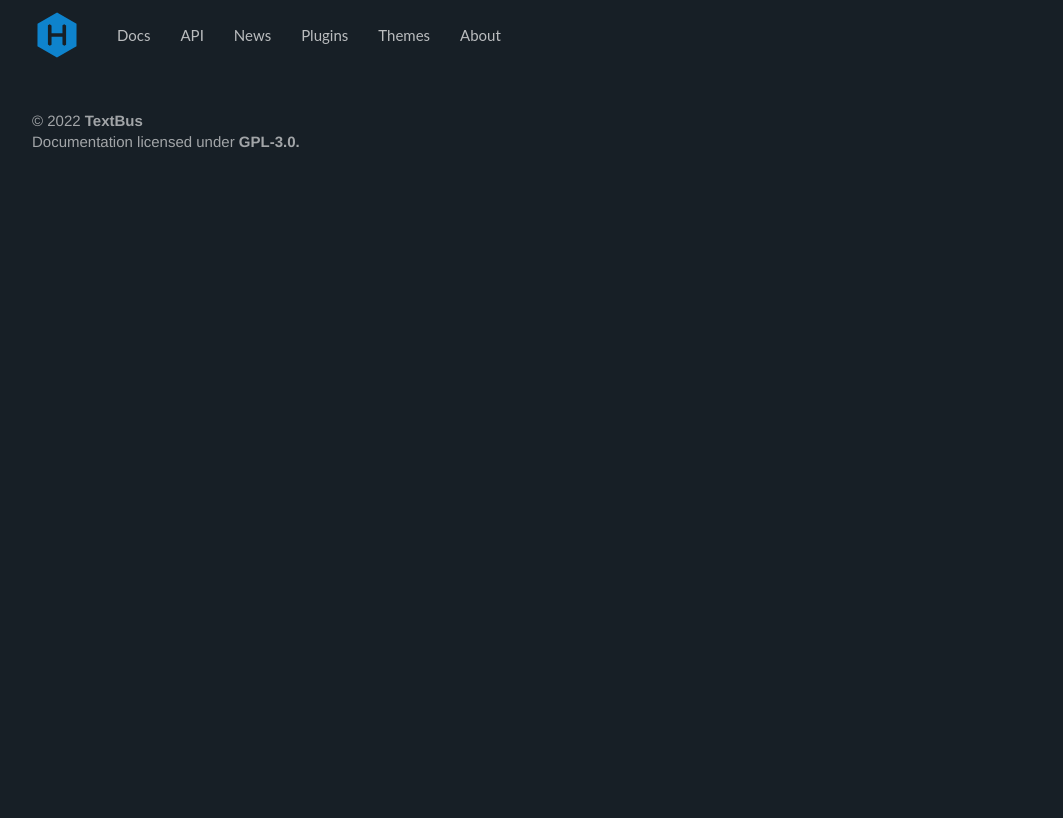
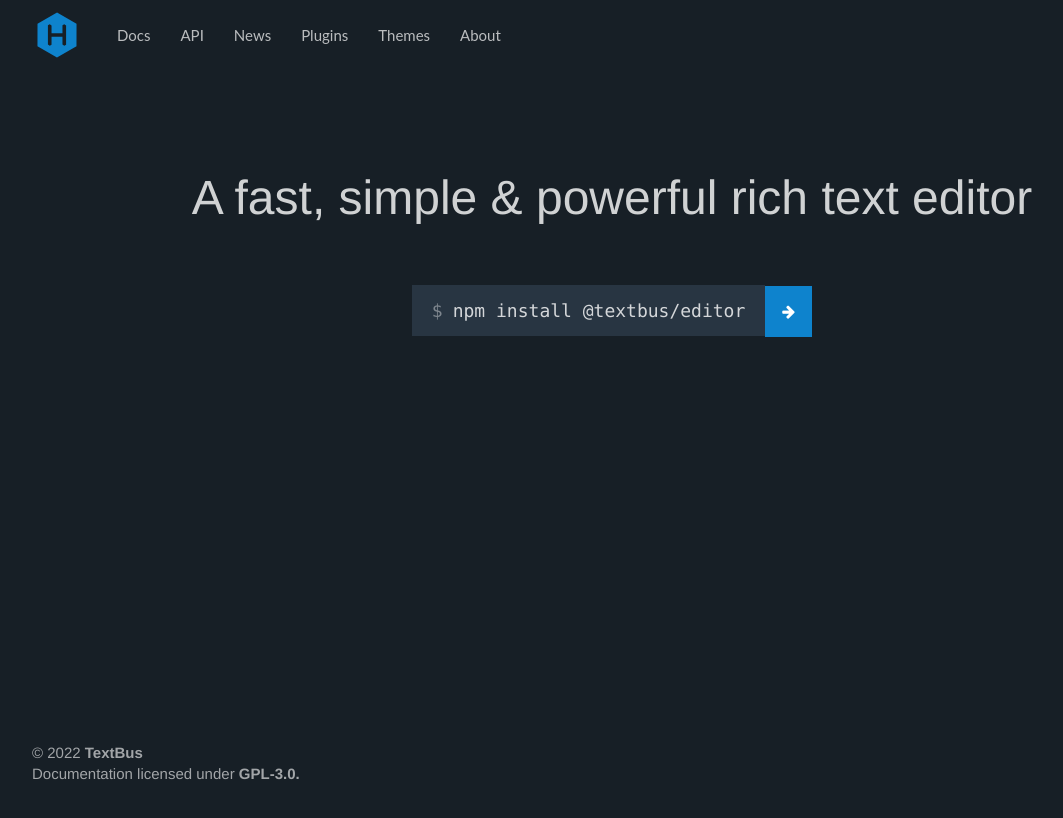
Before and after one commit to textbus/textbus.io, a Vue app: page / in a window 1280 px wide. Shown: the top 818 px of the page, without its empty margins (28-1091 px from the left). Built offline with nearby package versions, Linux system fonts and the light colour scheme.

Commit message:
feat: 增加标题介绍

```diff
--- a/package.json
+++ b/package.json
@@ -7,6 +7,7 @@
     "build": "vue-cli-service build"
   },
   "dependencies": {
+    "font-awesome": "^4.7.0",
     "vue": "^3.0.0",
     "vue-router": "^4.0.0-0"
   },
--- a/public/index.html
+++ b/public/index.html
@@ -1,17 +1,32 @@
 <!DOCTYPE html>
 <html lang="">
+
 <head>
   <meta charset="utf-8">
   <meta http-equiv="X-UA-Compatible" content="IE=edge">
   <meta name="viewport" content="width=device-width,initial-scale=1.0">
   <link rel="icon" href="<%= BASE_URL %>favicon.ico">
-    <title><%= htmlWebpackPlugin.options.title %></title>
+  <title>
+    <%= htmlWebpackPlugin.options.title %>
+  </title>
+  <style>
+    body {
+      margin: 0px;
+      background: #171f26;
+      color: #444;
+      text-rendering: optimizeLegibility;
+      -webkit-font-smoothing: antialiased;
+    }
+  </style>
 </head>
+
 <body>
   <noscript>
-      <strong>We're sorry but <%= htmlWebpackPlugin.options.title %> doesn't work properly without JavaScript enabled. Please enable it to continue.</strong>
+    <strong>We're sorry but <%= htmlWebpackPlugin.options.title %> doesn't work properly without JavaScript enabled.
+        Please enable it to continue.</strong>
   </noscript>
   <div id="app"></div>
   <!-- built files will be auto injected -->
 </body>
+
 </html>
--- a/src/App.vue
+++ b/src/App.vue
@@ -5,16 +5,19 @@ import Footer from './views/footer/footer.vue'
 
 <template>
   <Header />
-  <router-view />
+  <div class="middle-container">
+    <router-view />
+  </div>
   <Footer />
 </template>
 
 <style lang="scss">
-body {
-  margin: 0px;
-  background: #171f26;
-  color: #444;
-  text-rendering: optimizeLegibility;
-  -webkit-font-smoothing: antialiased;
+body,
+html,
+#app {
+  height: 100%;
+}
+.middle-container {
+  min-height: 79%;
 }
 </style>
--- a/src/assets/css/common-css.scss
+++ b/src/assets/css/common-css.scss
@@ -15,5 +15,5 @@ a, abbr, acronym, address, applet, big, blockquote, body, caption, cite, code, d
   -ms-transition: 0.2s;
   transition: 0.2s;
 
-  font-family: "Helvetica Neue",Helvetica,Arial,sans-serif;
+  font-family: "Microsoft YaHei","Helvetica Neue",Helvetica,Arial,sans-serif;
 }
--- a/src/main.ts
+++ b/src/main.ts
@@ -3,5 +3,6 @@ import App from './App.vue'
 import router from './router'
 
 import './assets/css/common-css.scss'
+import '../node_modules/font-awesome/css/font-awesome.min.css'
 
 createApp(App).use(router).mount('#app')
--- a/src/views/body/home.vue
+++ b/src/views/body/home.vue
@@ -2,9 +2,61 @@
 </script>
 
 <template>
-  <div class="home">
-    <!-- <img alt="TextBus logo" src="../../assets/logo.png"> -->
+  <div class="banner">
+    <div>
+      <h2 class="introduction">A fast, simple & powerful rich text editor</h2>
+      <div class="banner-start">
+        <span class="banner-start-command">npm install @textbus/editor</span>
+        <p class="banner-start-link">
+          <i class="fa fa-arrow-right"></i>
+        </p>
+      </div>
+    </div>
   </div>
 </template>
 
-<style lang="scss" scoped></style>
+<style lang="scss" scoped>
+.banner {
+  color: rgba(255, 255, 255, 0.8);
+}
+.introduction {
+  padding-top: 100px;
+  line-height: 1.15;
+  font-weight: 300;
+  font-size: 48px;
+  color: rgba(255, 255, 255, 0.8);
+  text-align: center;
+}
+.banner-start {
+  padding: 60px 0;
+  font-size: 18px;
+  text-align: center;
+}
+.banner-start-command {
+  background: #283542;
+  font-family: "Source Code Pro", Monaco, Menlo, Consolas, monospace;
+  font-size: 18px;
+  display: inline-block;
+  padding: 15px 20px;
+  &::before {
+    content: "$";
+    opacity: 0.5;
+    padding-right: 10px;
+  }
+}
+.banner-start-link {
+  color: #fff;
+  background: #0e83cd;
+  display: inline-block;
+  padding: 17px;
+  text-decoration: none;
+  -webkit-transition: 0.2s;
+  -moz-transition: 0.2s;
+  -ms-transition: 0.2s;
+  transition: 0.2s;
+  cursor: pointer;
+  &:hover {
+    background: #1094e8;
+  }
+}
+</style>
```
Also changed, not shown: 1 other file (tests, documents, lock files or other folders). Lines whose indentation alone changed are shown as unchanged.
